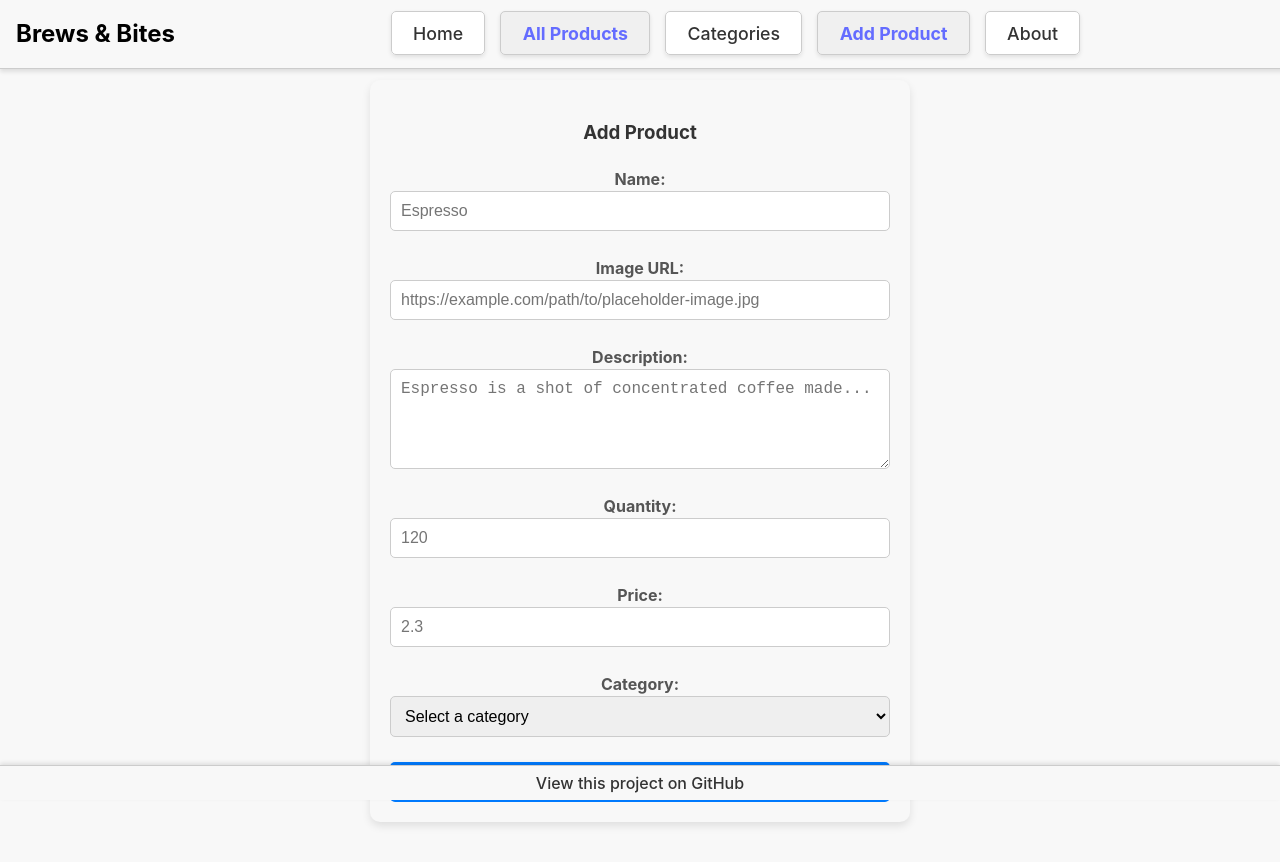
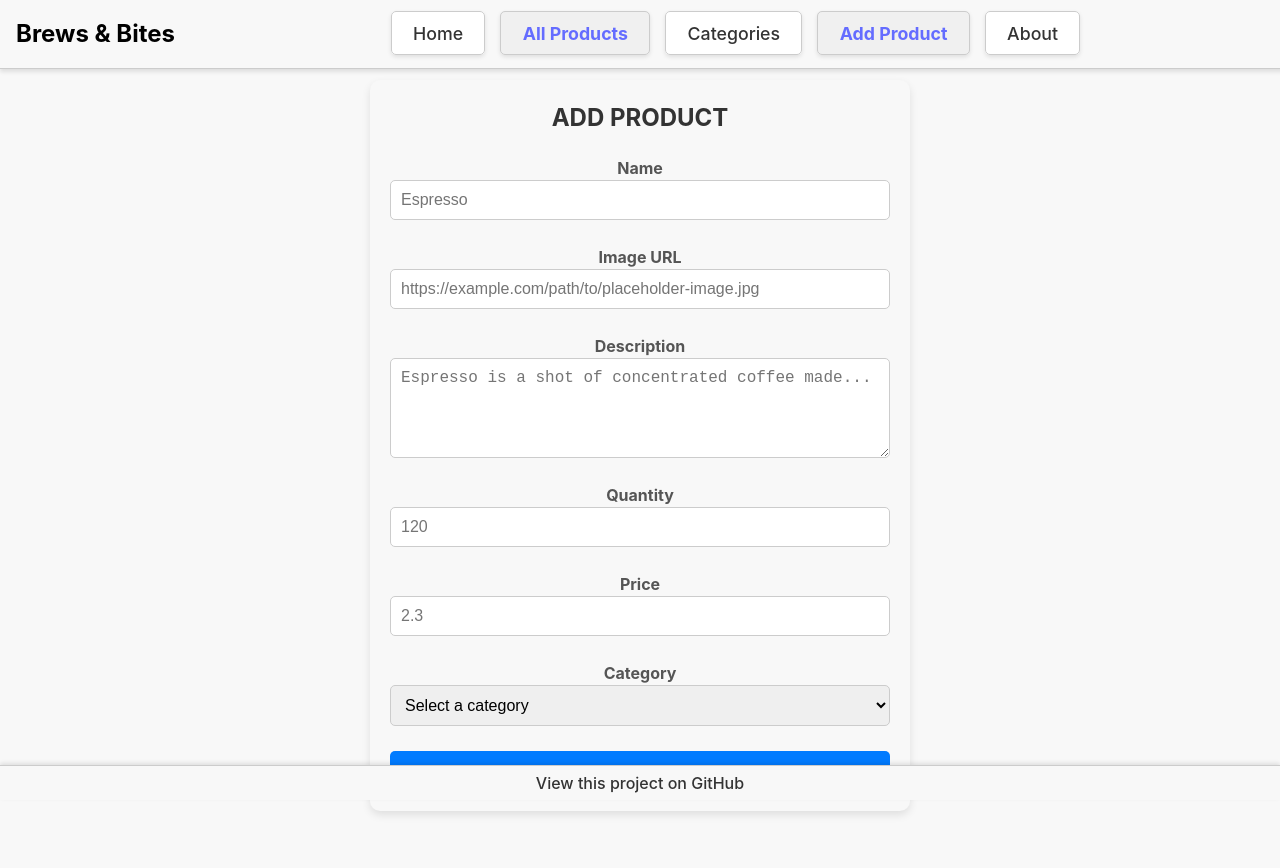
Before and after one commit to NicoAnzo/brews-bites, a React (Vite) app: page /products/create in a window 1280 px wide. Shown: the top 868 px of the page. Built offline with nearby package versions, Linux system fonts and the light colour scheme.

Commit message:
add styling to AboutPage

```diff
--- a/src/components/CreateProduct.jsx
+++ b/src/components/CreateProduct.jsx
@@ -30,10 +30,10 @@ function CreateProduct () {
 
     <div className="create-product-container">
       <div className="form-container">
-        <h3>Add Product</h3>
+        <h3>ADD PRODUCT</h3>
 
         <form onSubmit={handleSubmit}>
-          <label>Name:
+          <label>Name
             <input
               type="text"
               name="name"
@@ -44,7 +44,7 @@ function CreateProduct () {
             />
           </label>
 
-          <label>Image URL:
+          <label>Image URL
             <input
               type="url"
               name="image"
@@ -55,7 +55,7 @@ function CreateProduct () {
             />
           </label>
 
-          <label>Description:
+          <label>Description
             <textarea
               name="description"
               placeholder="Espresso is a shot of concentrated coffee made..."
@@ -64,7 +64,7 @@ function CreateProduct () {
             />
           </label>
 
-          <label>Quantity:
+          <label>Quantity
             <input
               type="number"
               name="quantity"
@@ -76,7 +76,7 @@ function CreateProduct () {
             />
           </label>
 
-          <label>Price:
+          <label>Price
             <input
               type="number"
               name="price"
@@ -89,7 +89,7 @@ function CreateProduct () {
             />
           </label>
 
-          <label>Category:
+          <label>Category
             <select
               name="category"
               value={category}
@@ -104,7 +104,7 @@ function CreateProduct () {
             </select>
           </label>
 
-          <button type="submit">Submit</button>
+          <button type="submit">Add</button>
         </form>
       </div>
     </div>
--- a/src/components/EditProduct.jsx
+++ b/src/components/EditProduct.jsx
@@ -45,11 +45,11 @@ function EditProduct () {
     return (
       <div className="create-product-container">
         <div className="form-container">
-          <h3>Edit Product</h3>
+          <h3>EDIT PRODUCT</h3>
 
           <form onSubmit={handleSubmit}>
             <label>
-              Name:
+              Name
               <input
                 type="text"
                 name="name"
@@ -60,7 +60,7 @@ function EditProduct () {
             </label>
 
             <label>
-              Image URL:
+              Image URL
               <input
                 type="url"
                 name="image"
@@ -73,7 +73,7 @@ function EditProduct () {
             </label>
 
             <label>
-              Description:
+              Description
               <textarea
                 name="description"
                 value={description}
@@ -82,7 +82,7 @@ function EditProduct () {
             </label>
 
             <label>
-              Quantity:
+              Quantity
               <input
                 type="number"
                 name="quantity"
@@ -94,7 +94,7 @@ function EditProduct () {
             </label>
 
             <label>
-              Price:
+              Price
               <input
                 type="number"
                 name="price"
@@ -107,7 +107,7 @@ function EditProduct () {
             </label>
 
             <label>
-              Category:
+              Category
               <select
                 name="category"
                 value={category}
--- a/src/components/ProductCategoryList.jsx
+++ b/src/components/ProductCategoryList.jsx
@@ -70,7 +70,7 @@ function ProductCategoryList () {
 
     return (
         <div className="product-category-container">
-            <h2>Category: {category}</h2>
+            <h2>{category.toUpperCase()}</h2>
             {filteredProducts.length > 0
             ? (
                 <div className="product-grid">
--- a/src/index.css
+++ b/src/index.css
@@ -4,7 +4,7 @@
   font-weight: 400;
   box-sizing: border-box;
   color: black;
-  background-color: white;
+  background-color: #f8f8f8;
   font-synthesis: none;
   text-rendering: optimizeLegibility;
   -webkit-font-smoothing: antialiased;
@@ -150,7 +150,7 @@ button:focus-visible {
 
 .create-product-container,
 .product-details-container {
-  padding: 20px 20px 40px 20px;
+  padding: 20px;
   background-color: #f8f8f8;
 }
 
@@ -161,6 +161,11 @@ button:focus-visible {
   background-color: #f8f8f8;
   border-radius: 10px;
   box-shadow: 0 4px 8px rgba(0, 0, 0, 0.1);
+}
+
+.form-container h3 {
+  font-size: 1.5em;
+  margin-top: 0;
 }
 
 .form-container form {
@@ -368,6 +373,46 @@ footer.footer a:hover {
   color: #646cff;
 }
 
+.about-page-container {
+  max-width: 800px;
+  margin: 0 auto;
+  padding: 20px;
+  background-color: #f8f8f8;
+  border-radius: 10px;
+  box-shadow: 0 4px 8px rgba(0, 0, 0, 0.1);
+  margin-top: 20px;
+  margin-bottom: 20px;
+}
+
+.about-section {
+  margin-bottom: 30px;
+}
+
+.section-heading {
+  font-size: 1.8em;
+  color: #333;
+  margin-top: 0;
+  margin-bottom: 15px;
+  text-align: left;
+}
+
+.section-paragraph {
+  font-size: 1.1em;
+  color: #555;
+  line-height: 1.6;
+  text-align: left;
+  margin-bottom: 15px;
+}
+
+.manager-photo {
+  width: 100%;
+  max-width: 200px;
+  height: auto;
+  border-radius: 10px;
+  box-shadow: 0 4px 8px rgba(0, 0, 0, 0.1);
+  margin: 20px 0;
+}
+
 @media (max-width: 768px) {
   nav {
     flex-direction: column;
--- a/src/pages/AboutPage.jsx
+++ b/src/pages/AboutPage.jsx
@@ -1,24 +1,35 @@
 function AboutPage () {
-
     return (
-        <div>
-            <section>
-                <h3>Welcome to Brews & Bites!</h3>
-                <p>Brews & Bites is your go-to spot for exceptional coffee and delicious food. This app is designed to help you manage our product offerings, keep track of inventory, and stay informed about the latest updates and events.</p>
+        <div className="about-page-container">
+            <section className="about-section">
+                <h3 className="section-heading">Welcome to Brews & Bites!</h3>
+                <p className="section-paragraph">
+                    Brews & Bites is your go-to spot for exceptional coffee and delicious food. This app is designed to help you manage our product offerings, keep track of inventory, and stay informed about the latest updates and events.
+                </p>
             </section>
 
-            <section>
-                <h3>Our Mission</h3>
-                <p>Our mission is to deliver top-notch coffee and food in a welcoming environment. We strive to provide excellent service and create memorable experiences for our customers every day.</p>
+            <section className="about-section">
+                <h3 className="section-heading">Our Mission</h3>
+                <p className="section-paragraph">
+                    Our mission is to deliver top-notch coffee and food in a welcoming environment. We strive to provide excellent service and create memorable experiences for our customers every day.
+                </p>
             </section>
 
-            <section>
-                <h3>Meet Our Manager</h3>
-                <p>Hello! I'm Nicolas, the proud owner and manager of Brews & Bites. I'm passionate about creating a warm and inviting space for everyone who loves great coffee and delicious food. Here's a bit about me and what drives my love for this coffee shop.</p>
-                <p>With over 12 years of experience in the coffee industry, I started Brews & Bites with a vision of blending quality brews with a cozy atmosphere. When I'm not behind the counter, you can find me exploring new coffee trends or experimenting with recipes.</p>
-                <img src="" alt="Nico's photo" />
-                <p>My favorite part of the day is seeing the smiles on our customers' faces.</p>
-                <p>Feel free to drop me a line at nanzoate@gmail.com if you have any questions or just want to say hello!</p>
+            <section className="about-section">
+                <h3 className="section-heading">Meet Our Manager</h3>
+                <p className="section-paragraph">
+                    Hello! I'm Nicolas, the proud owner and manager of Brews & Bites. I'm passionate about creating a warm and inviting space for everyone who loves great coffee and delicious food. Here's a bit about me and what drives my love for this coffee shop.
+                </p>
+                <p className="section-paragraph">
+                    With over 12 years of experience in the coffee industry, I started Brews & Bites with a vision of blending quality brews with a cozy atmosphere. When I'm not behind the counter, you can find me exploring new coffee trends or experimenting with recipes.
+                </p>
+                <img src="../../images/manager.jpg" alt="Nico's photo" className="manager-photo" />
+                <p className="section-paragraph">
+                    My favorite part of the day is seeing the smiles on our customers' faces.
+                </p>
+                <p className="section-paragraph">
+                    Feel free to drop me a line at <a href="mailto:nanzoate@gmail.com">nanzoate@gmail.com</a> if you have any questions or just want to say hello!
+                </p>
             </section>
         </div>
     );
```
Also changed, not shown: images/manager.jpg (added).
